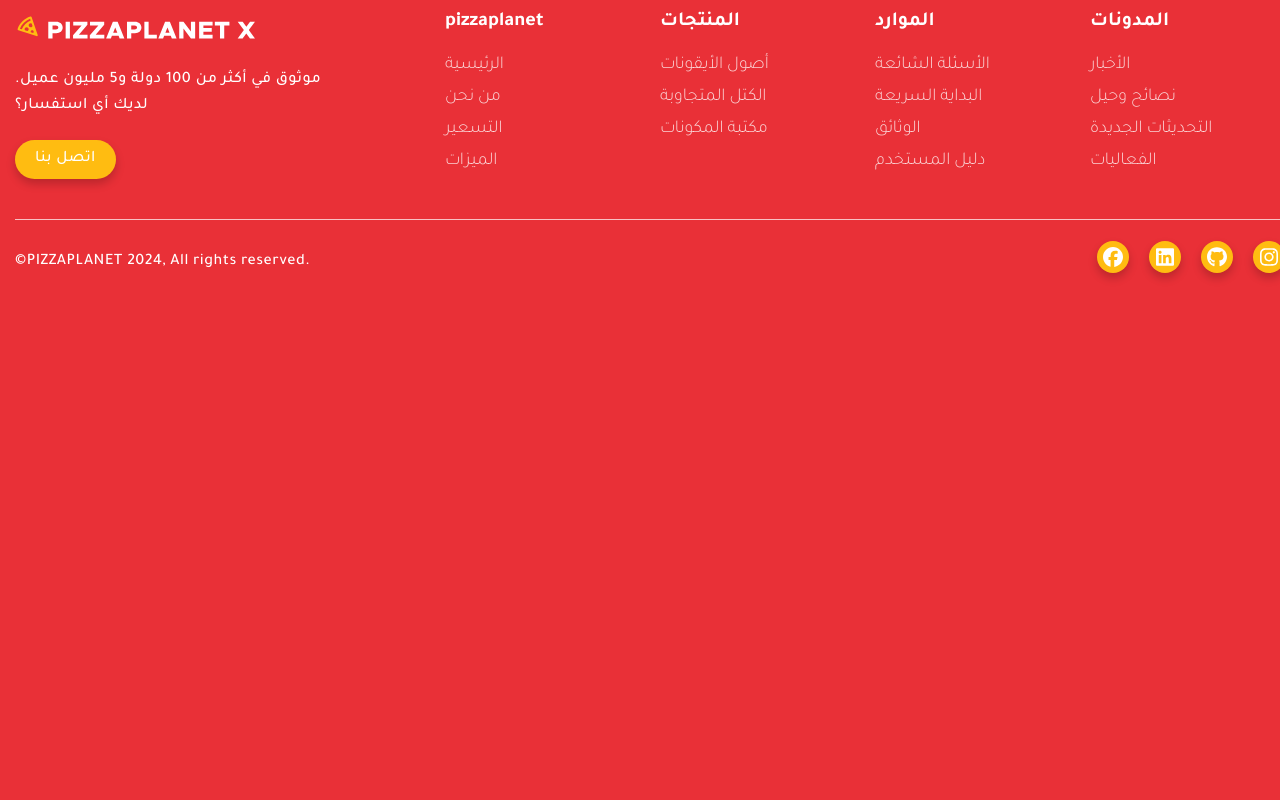
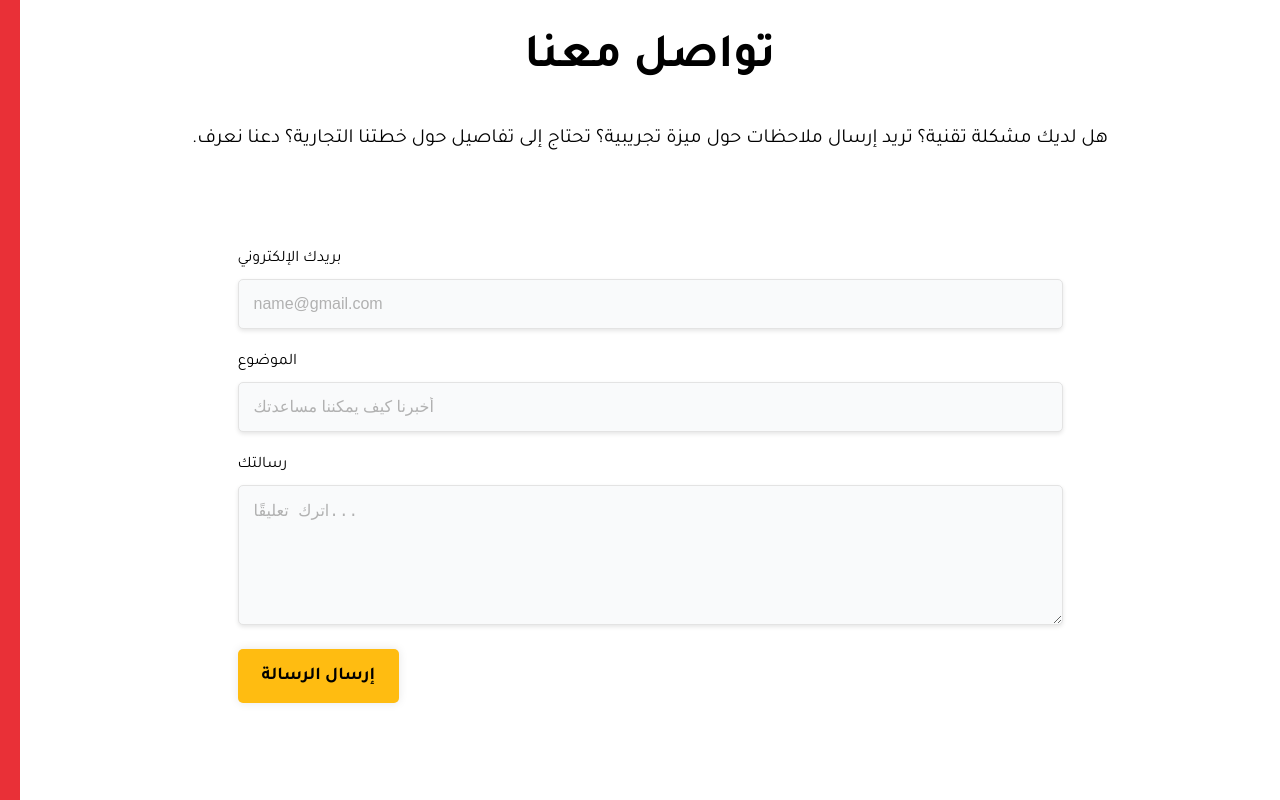
Before and after one commit to Mohda24/Pizza-Planet-Website, a React (Vite) app: page / in a window 1280 px wide. Shown: the part 6780-7580 px from the top of the page. Before the commit the page ends 7115 px from the top, so only its background shows below. Built offline with nearby package versions, Linux system fonts and the light colour scheme; a web font is replaced by a local one.

Commit message:
i add part of contact i finished home page

```diff
--- /dev/null
+++ b/src/Components/Pages/Home/ContactUs/ContactUs.jsx
@@ -0,0 +1,18 @@
+import React from 'react'
+import s from './ContactUs.module.scss'
+import Form from '../../../shared/Form/Form'
+import SectionHeading from '../../../shared/SectionHeading/SectionHeading'
+
+function ContactUs() {
+    return (
+        <section className={s.ContactUs}>
+            <div className="container">
+                <SectionHeading  header={"تواصل معنا"} subheader={" هل لديك مشكلة تقنية؟ تريد إرسال ملاحظات حول ميزة تجريبية؟ تحتاج إلى تفاصيل حول خطتنا التجارية؟ دعنا نعرف. "}/>
+            <Form/>
+            </div>
+
+        </section>
+    )
+}
+
+export default ContactUs
--- /dev/null
+++ b/src/Components/Pages/Home/ContactUs/ContactUs.module.scss
@@ -0,0 +1,6 @@
+@import "../../../../Styles/mixin.scss";
+
+.ContactUs{
+    background-color: white;
+    padding: var(--Section-Padding) 0;
+}
--- a/src/Components/Pages/Home/Home.jsx
+++ b/src/Components/Pages/Home/Home.jsx
@@ -5,6 +5,7 @@ import SectionPizzaAdresse from './SectionPizzaAdresse/SectionPizzaAdresse'
 import SectionBrowse from './SectionBrowse/SectionBrowse'
 import SectionTasting from './SectionTasting/SectionTasting'
 import SectionArticles from './SectionArticles/SectionArticles'
+import ContactUs from './ContactUs/ContactUs'
 
 
 
@@ -19,6 +20,7 @@ function Home() {
                 <SectionBrowse/>
                 <SectionTasting/>
                 <SectionArticles/>
+                <ContactUs/>
         </main>
         </>
     )
--- a/src/Components/shared/Form/Form.jsx
+++ b/src/Components/shared/Form/Form.jsx
@@ -0,0 +1,30 @@
+import React from 'react'
+import s from './Form.module.scss'
+import Button from '../button/Button'
+
+function Form() {
+    return (
+        <form className={s.form} action="#">
+            <div className={s.formEmail}>
+                <label htmlFor="email">بريدك الإلكتروني</label>
+                <input type="email" name='email' placeholder='name@gmail.com' required />
+            </div>
+
+            <div className={s.formSubject}>
+                <label htmlFor="subject">الموضوع</label>
+                <input type="text" name='Subject' placeholder='أخبرنا كيف يمكننا مساعدتك' required />
+            </div>
+
+            <div className={s.formMessage}>
+                <label htmlFor="Message">رسالتك</label>
+                <textarea name="Message" rows={6} placeholder='اترك تعليقًا...'></textarea>
+
+            </div>
+            <Button text={"إرسال الرسالة"}/>
+
+
+        </form>
+    )
+}
+
+export default Form
--- a/src/Components/shared/Form/Form.module.scss
+++ b/src/Components/shared/Form/Form.module.scss
@@ -0,0 +1,57 @@
+@import "../../../Styles/mixin.scss";
+
+
+// style for form
+.form{
+    width: 70%;
+    margin: 0 auto;
+    direction: ltr;
+    margin-top: 4rem;
+    padding: 2rem;
+    display: flex;
+    flex-direction: column;
+    gap: 1.5rem;
+
+    @include medium{
+        width: 80%;
+    }
+
+    @include small{
+        width: 100%;
+    }
+
+
+
+
+    & input,textarea{
+        padding: .9375rem;
+        background-color: #f9fafb;
+        color: black;
+        border: 1px solid #e3e3e3;
+        font-size: 1rem;
+        border-radius: .3125rem;
+        -webkit-border-radius: .3125rem;
+        -moz-border-radius: .3125rem;
+        -ms-border-radius: .3125rem;
+        -o-border-radius: .3125rem;
+        box-shadow: 0 2px 4px rgba(0, 0, 0, 0.1);
+
+        &::placeholder{
+            color: #b1b1b1;
+            font-size: 1rem;
+        }
+
+        &:focus{
+            outline: none;
+            border: 1px solid #007bff;
+        }
+}
+
+    .formEmail,.formSubject,.formMessage{
+        display: flex;
+        flex-direction: column;
+        gap: .625rem;
+
+    }
+
+}
```
